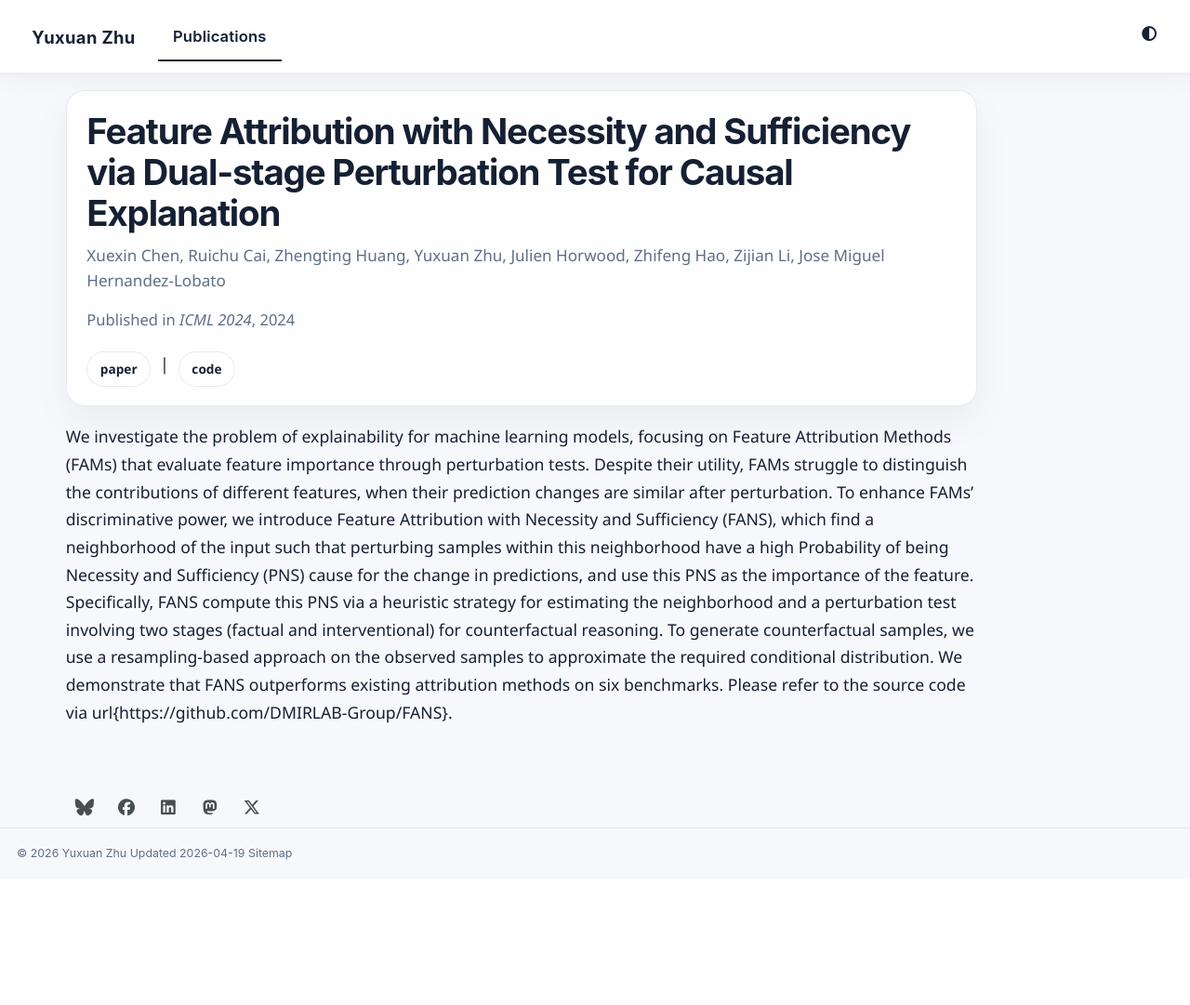
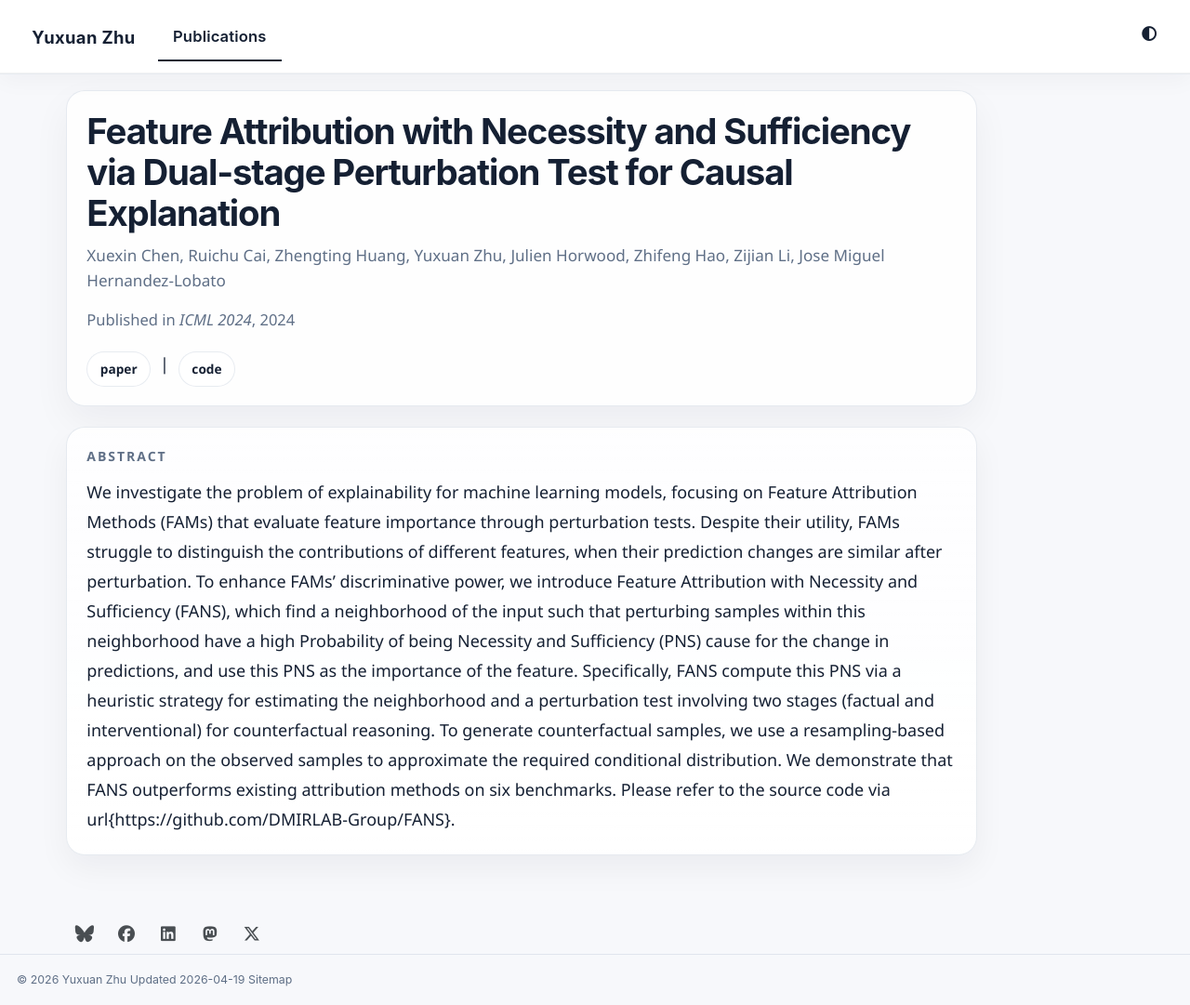
Before and after one commit to EthanChu7/yuxuan.zhu.github.io, a Jekyll site: the page built from _publications/2024-07-01-icml-dual-stage-perturbation.md, in a window 1280 px wide and 1081 px high. Shown: the whole window at 93% size. Built offline with Jekyll 4.4.1, drawn with Linux system fonts in a browser that asks for light colours; a script bundle is joined from its source files by our own code; library files that are not in the unit come from our copies.

Commit message:
Redesign publication abstract section

```diff
--- a/_layouts/single.html
+++ b/_layouts/single.html
@@ -59,8 +59,17 @@ layout: default
         </header>
       {% endunless %}
 
-      <section class="page__content" itemprop="text">
-        {{ content }}
+      <section class="page__content{% if page.collection == 'publications' %} page__content--paper{% endif %}" itemprop="text">
+        {% if page.collection == 'publications' %}
+          <div class="paper-abstract-card">
+            <div class="paper-abstract-card__eyebrow">Abstract</div>
+            <div class="paper-abstract-card__body">
+              {{ content }}
+            </div>
+          </div>
+        {% else %}
+          {{ content }}
+        {% endif %}
 
         {% if page.link %}<div><a href="{{ page.link }}" class="btn">{{ site.data.ui-text[site.locale].ext_link_label | default: "Direct Link" }}</a></div>{% endif %}
       </section>
--- a/assets/css/main.scss
+++ b/assets/css/main.scss
@@ -1342,6 +1342,47 @@ html[data-theme="dark"] .paper-header-card {
   margin-top: 0.8rem;
 }
 
+.page__content--paper {
+  margin-top: 0.2rem;
+}
+
+.paper-abstract-card {
+  margin: 0 0 1.15rem;
+  padding: 1.1rem 1.2rem 1.2rem;
+  border: 1px solid var(--site-border);
+  border-radius: 20px;
+  background: linear-gradient(180deg, var(--site-card) 0%, var(--site-card-strong) 100%);
+  box-shadow: 0 14px 34px rgba(15, 23, 42, 0.05);
+}
+
+.paper-abstract-card__eyebrow {
+  margin-bottom: 0.65rem;
+  font-size: 0.78rem;
+  font-weight: 700;
+  letter-spacing: 0.14em;
+  text-transform: uppercase;
+  color: var(--site-muted);
+}
+
+.paper-abstract-card__body > :first-child {
+  margin-top: 0;
+}
+
+.paper-abstract-card__body > :last-child {
+  margin-bottom: 0;
+}
+
+.paper-abstract-card__body p,
+.paper-abstract-card__body li {
+  font-size: 1rem;
+  line-height: 1.78;
+}
+
+html[data-theme="dark"] .paper-abstract-card {
+  box-shadow: none;
+  background: linear-gradient(180deg, rgba(17, 24, 39, 0.9) 0%, rgba(15, 23, 42, 0.98) 100%);
+}
+
 .page__content > h2,
 .page__content > h3 {
   margin-top: 1.4rem;
```
